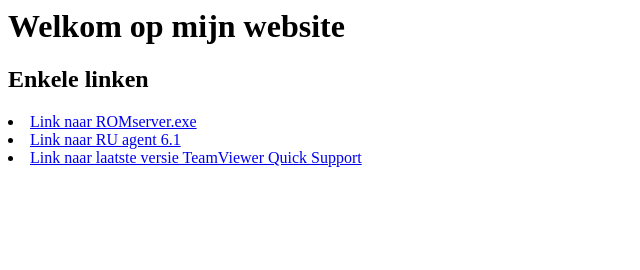
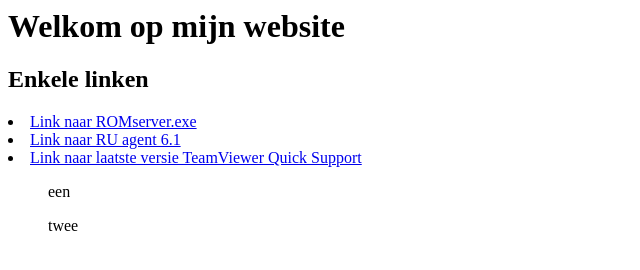
Before and after one commit to SuperSSB/SuperSSB.github.io, a plain HTML site: page index.html in a window 1280 px wide. Shown: the full height of the page, 0-640 px from the left. Drawn offline with Linux system fonts and the light colour scheme.

Commit message:
aanpassing 1

```diff
--- a/index.html
+++ b/index.html
@@ -5,5 +5,7 @@
   <li><a href=http://litemanager.com/soft/pro/ROMServer.exe>Link naar ROMserver.exe</a></li>
   <li><a href=https://www.remoteutilities.com/download/agent6.10.exe>Link naar RU agent 6.1</a></li>
   <li><a href=https://download.teamviewer.com/download/TeamViewerQS.exe>Link naar laatste versie TeamViewer Quick Support</a></li>
+  <ul>een</ul>
+  <ul>twee</ul>
 </body>
 </html>
```
